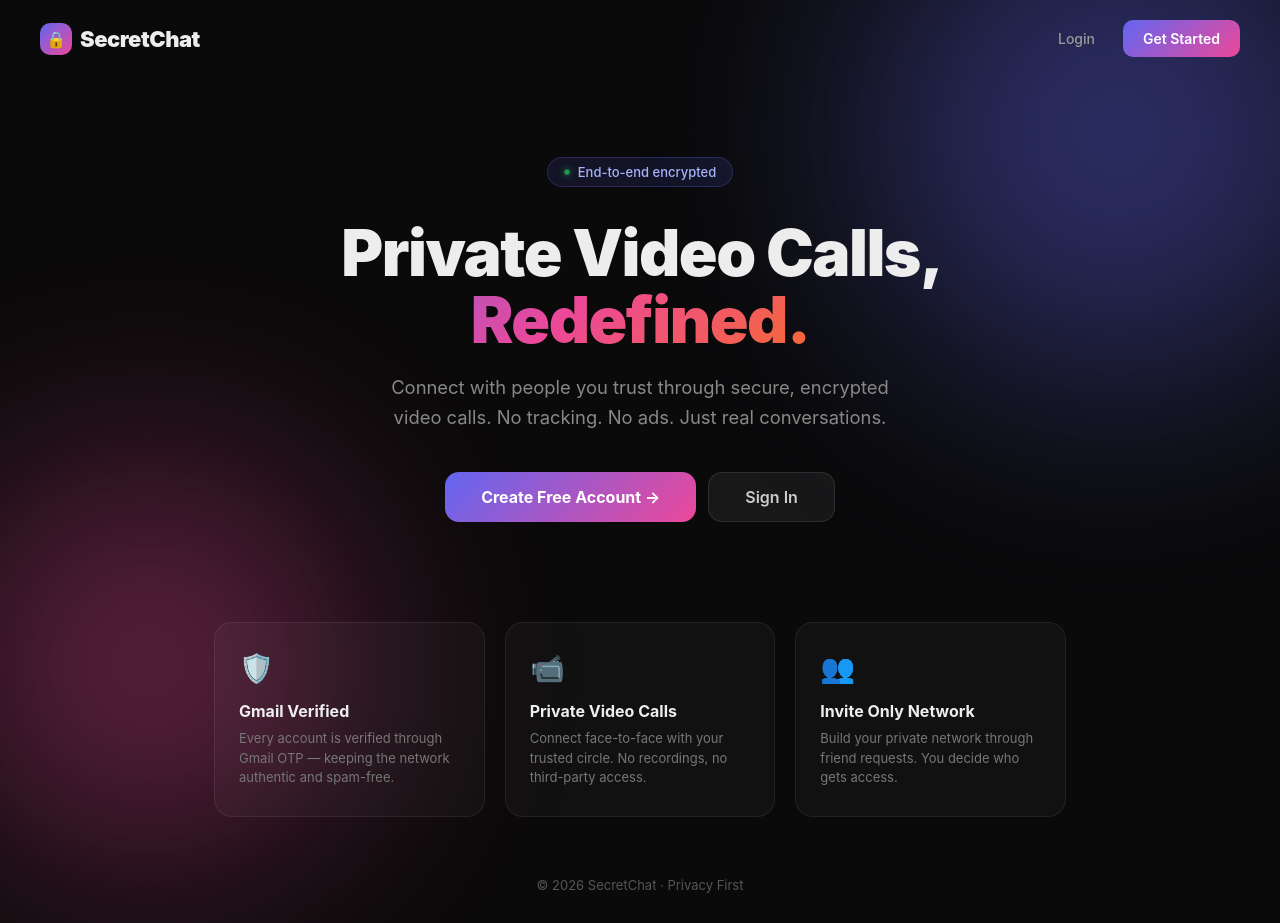
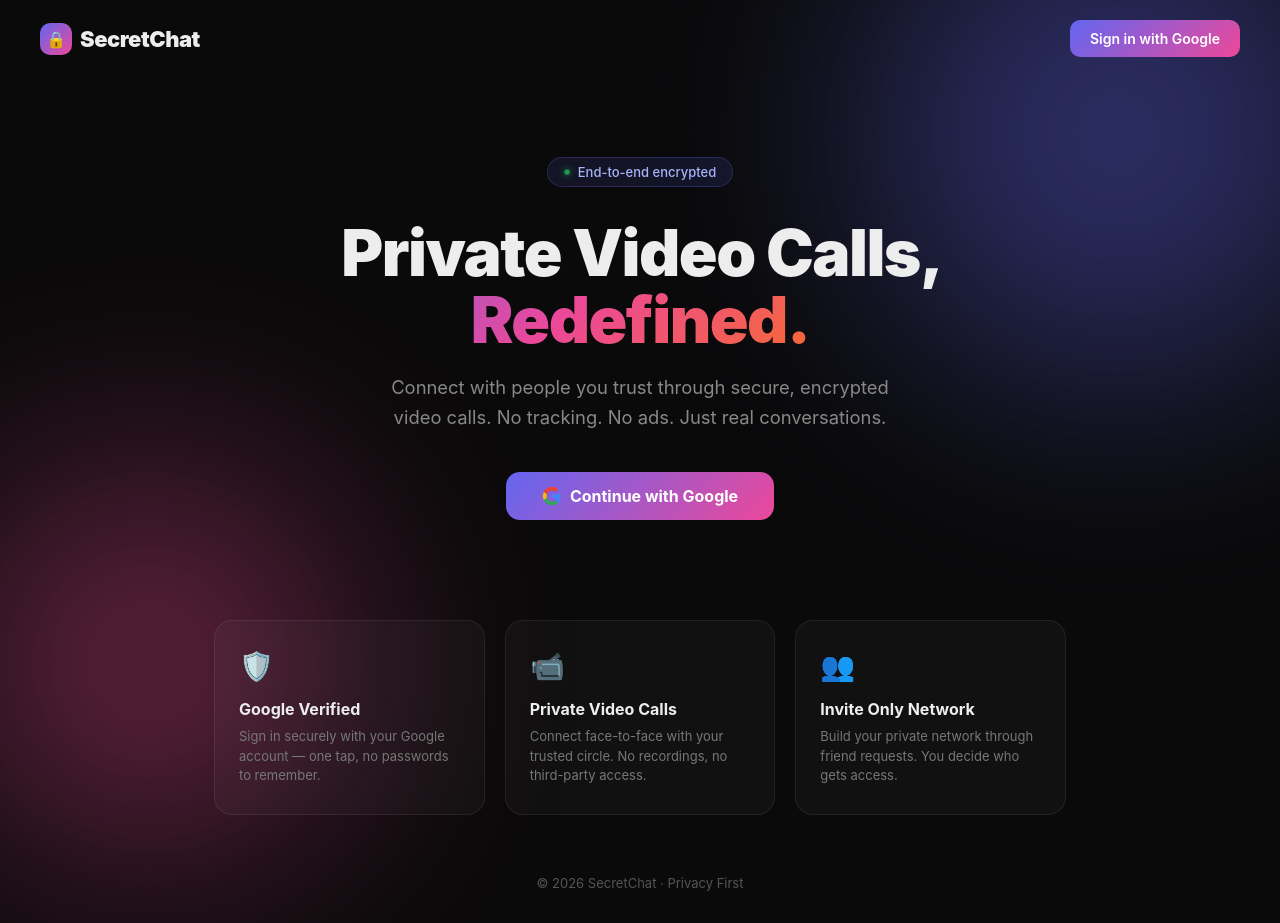
Before and after one commit to mujthabamkdev/secretchat, a Next.js app: page / in a window 1280 px wide. Built offline with nearby package versions, Linux system fonts and the light colour scheme.

Commit message:
feat: replace home page CTA with Google Sign-In button

```diff
--- a/app/page.tsx
+++ b/app/page.tsx
@@ -1,4 +1,3 @@
-import Link from 'next/link';
 import styles from './page.module.css';
 
 export default function Home() {
@@ -10,12 +9,9 @@ export default function Home() {
                     <span className={styles.logoIcon}>🔒</span>
                     SecretChat
                 </div>
-                <div className={styles.navLinks}>
-                    <Link href="/auth/login" className={styles.navLink}>Login</Link>
-                    <Link href="/auth/register" className={`${styles.navLink} ${styles.navLinkPrimary}`}>
-                        Get Started
-                    </Link>
-                </div>
+                <a href="/api/auth/google" className={`${styles.navLink} ${styles.navLinkPrimary}`}>
+                    Sign in with Google
+                </a>
             </nav>
 
             {/* Hero */}
@@ -36,12 +32,15 @@ export default function Home() {
                 </p>
 
                 <div className={styles.heroCta}>
-                    <Link href="/auth/register" className={styles.ctaPrimary}>
-                        Create Free Account →
-                    </Link>
-                    <Link href="/auth/login" className={styles.ctaSecondary}>
-                        Sign In
-                    </Link>
+                    <a href="/api/auth/google" className={styles.ctaPrimary}>
+                        <svg width="20" height="20" viewBox="0 0 24 24" style={{ flexShrink: 0 }}>
+                            <path d="M22.56 12.25c0-.78-.07-1.53-.2-2.25H12v4.26h5.92a5.06 5.06 0 0 1-2.2 3.32v2.77h3.57c2.08-1.92 3.28-4.74 3.28-8.1z" fill="#4285F4" />
+                            <path d="M12 23c2.97 0 5.46-.98 7.28-2.66l-3.57-2.77c-.98.66-2.23 1.06-3.71 1.06-2.86 0-5.29-1.93-6.16-4.53H2.18v2.84C3.99 20.53 7.7 23 12 23z" fill="#34A853" />
+                            <path d="M5.84 14.09c-.22-.66-.35-1.36-.35-2.09s.13-1.43.35-2.09V7.07H2.18C1.43 8.55 1 10.22 1 12s.43 3.45 1.18 4.93l2.85-2.22.81-.62z" fill="#FBBC05" />
+                            <path d="M12 5.38c1.62 0 3.06.56 4.21 1.64l3.15-3.15C17.45 2.09 14.97 1 12 1 7.7 1 3.99 3.47 2.18 7.07l3.66 2.84c.87-2.6 3.3-4.53 6.16-4.53z" fill="#EA4335" />
+                        </svg>
+                        Continue with Google
+                    </a>
                 </div>
             </section>
 
@@ -49,9 +48,9 @@ export default function Home() {
             <div className={styles.features}>
                 <div className={styles.featureCard}>
                     <span className={styles.featureIcon}>🛡️</span>
-                    <div className={styles.featureTitle}>Gmail Verified</div>
+                    <div className={styles.featureTitle}>Google Verified</div>
                     <p className={styles.featureDesc}>
-                        Every account is verified through Gmail OTP — keeping the network authentic and spam-free.
+                        Sign in securely with your Google account — one tap, no passwords to remember.
                     </p>
                 </div>
                 <div className={styles.featureCard}>
```
